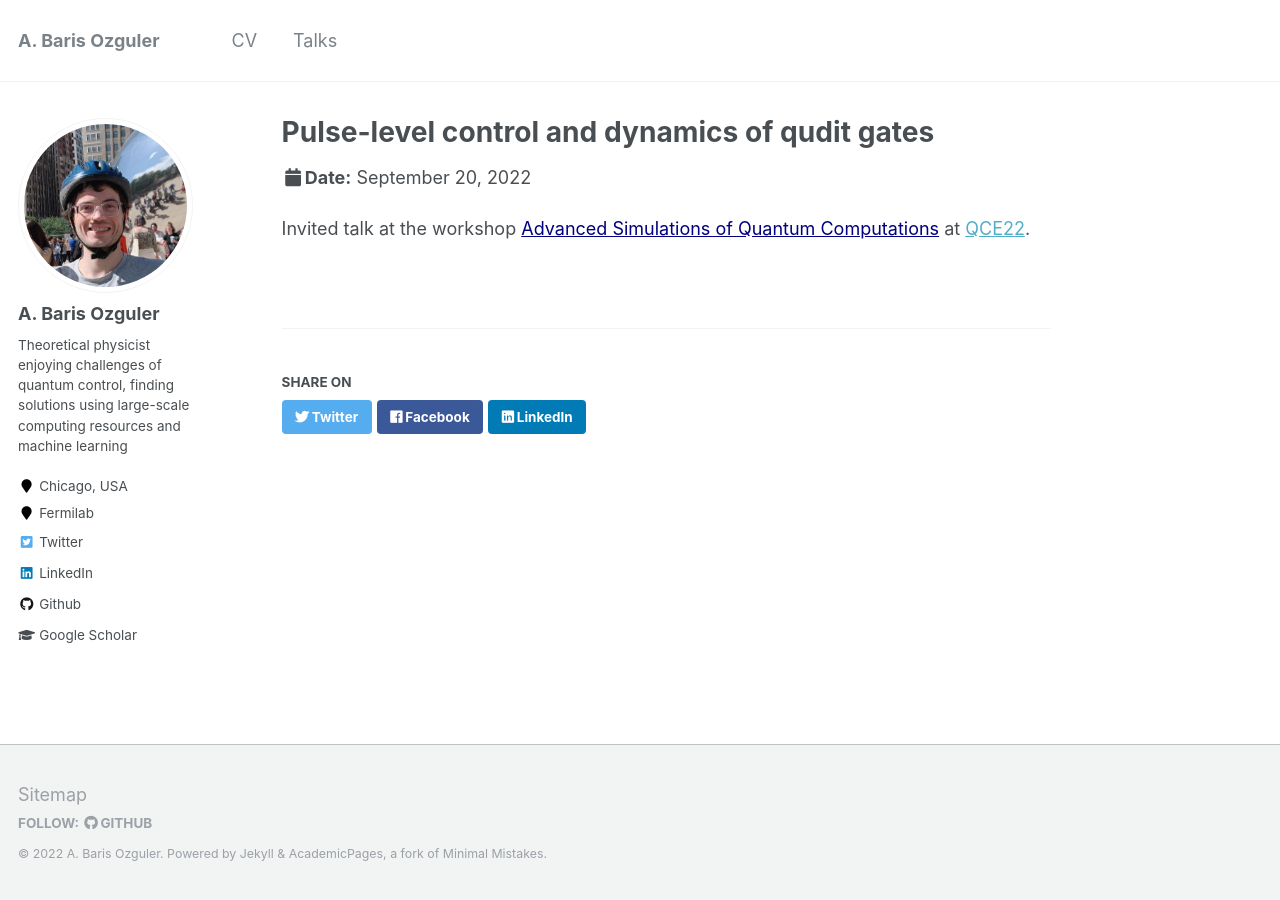
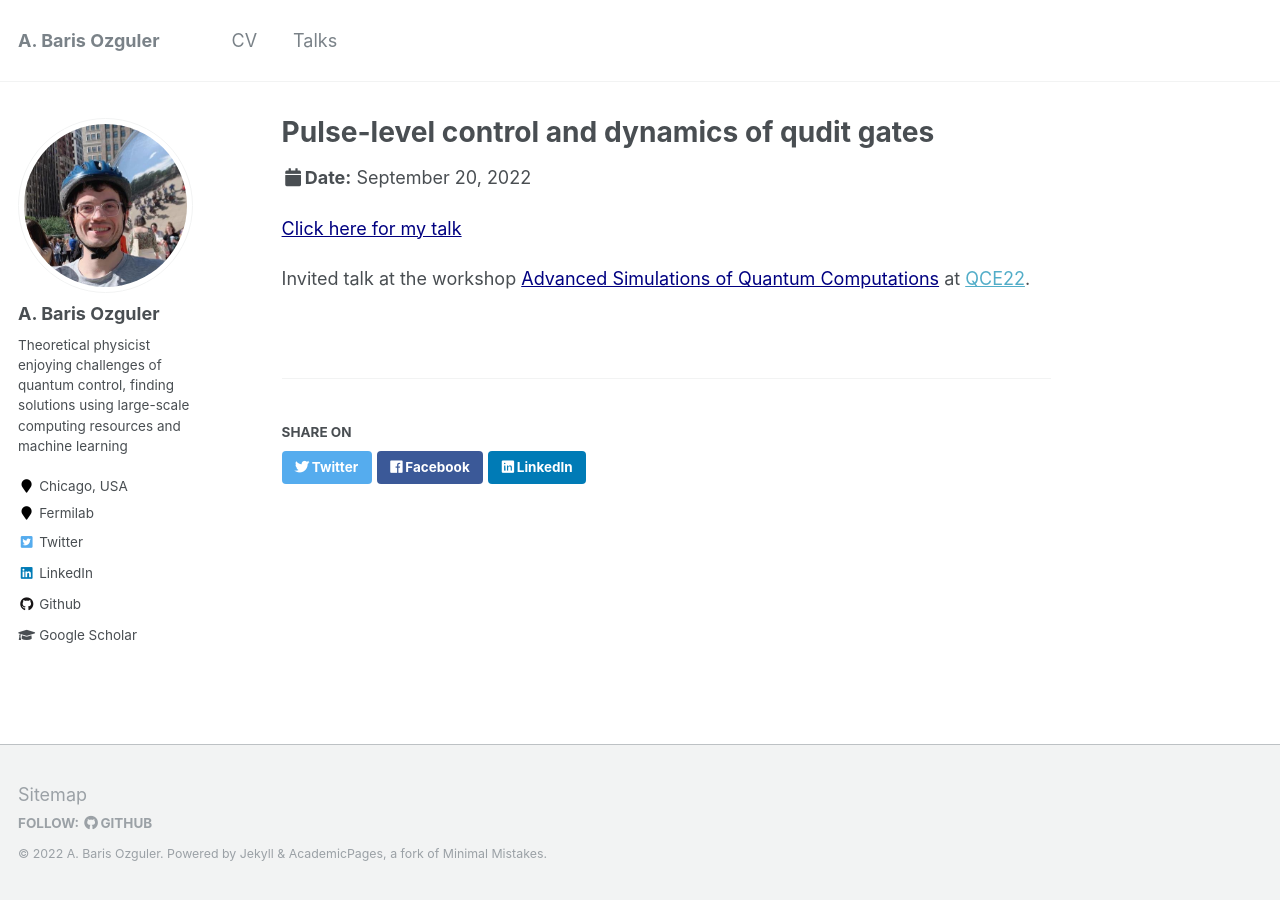
Before and after one commit to relugzosiraba/relugzosiraba.github.io, a Jekyll site: the page built from _talks/barisozguler_qce22.md, in a window 1280 px wide. Built offline with Jekyll 4.4.1, drawn with Linux system fonts in a browser that asks for light colours.

Commit message:
Update barisozguler_qce22.md

```diff
--- a/_talks/barisozguler_qce22.md
+++ b/_talks/barisozguler_qce22.md
@@ -8,6 +8,6 @@ date: 2022-09-20
 location: "Broomfield, CO"
 ---
 
-
+<a href="https://events.cels.anl.gov/event/332/overview" style="color:Navy;">Click here for my talk</a>
 
 Invited talk at the workshop <a href="https://events.cels.anl.gov/event/332/overview" style="color:Navy;">Advanced Simulations of Quantum Computations</a> at [QCE22](https://qce.quantum.ieee.org/2022).
```
